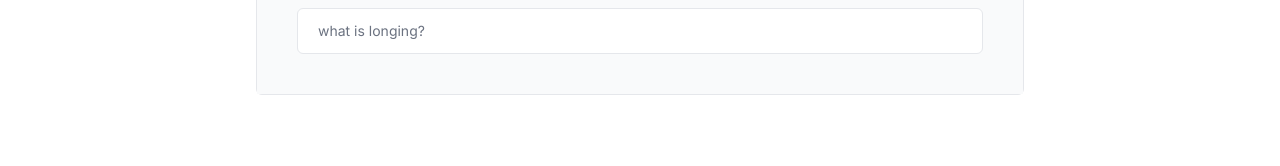
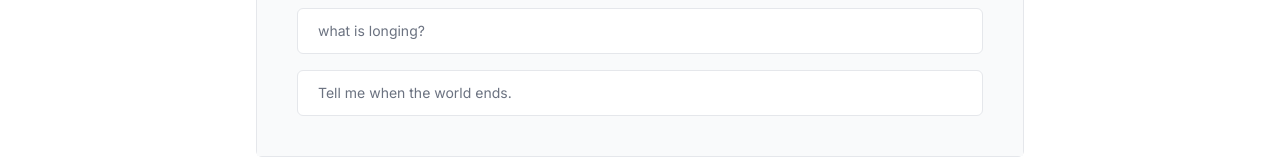
Before and after one commit to galenbunting/northeastern-assistant-ai, a Next.js app: page / in a window 1280 px wide. Shown: the part 506-672 px from the top of the page. Built offline with nearby package versions, Linux system fonts and the light colour scheme.

Commit message:
Update page.tsx

```diff
--- a/app/page.tsx
+++ b/app/page.tsx
@@ -17,6 +17,7 @@ const examples = [
   "What is the taste of history?",
   "what is inside you?",
   "what is longing?",
+  "Tell me when the world ends.",
 ];
 
 export default function Chat() {
```
